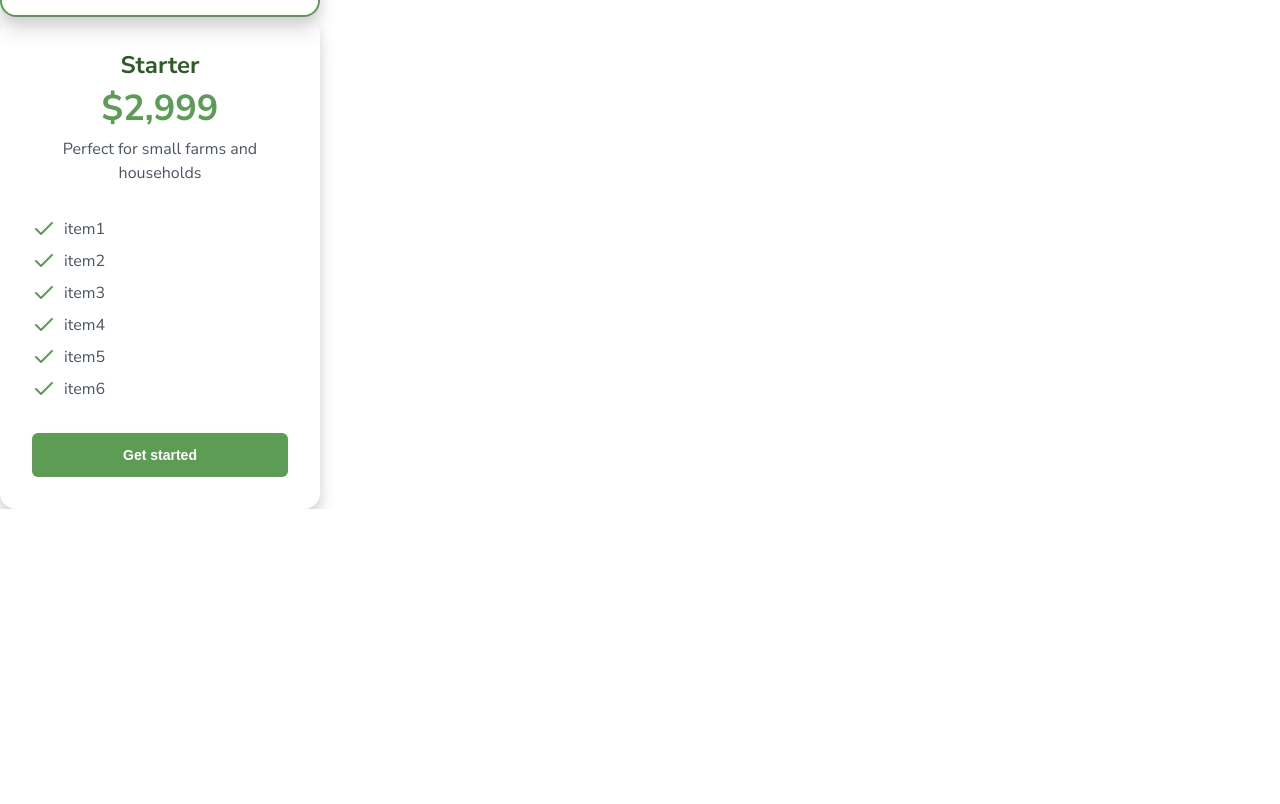
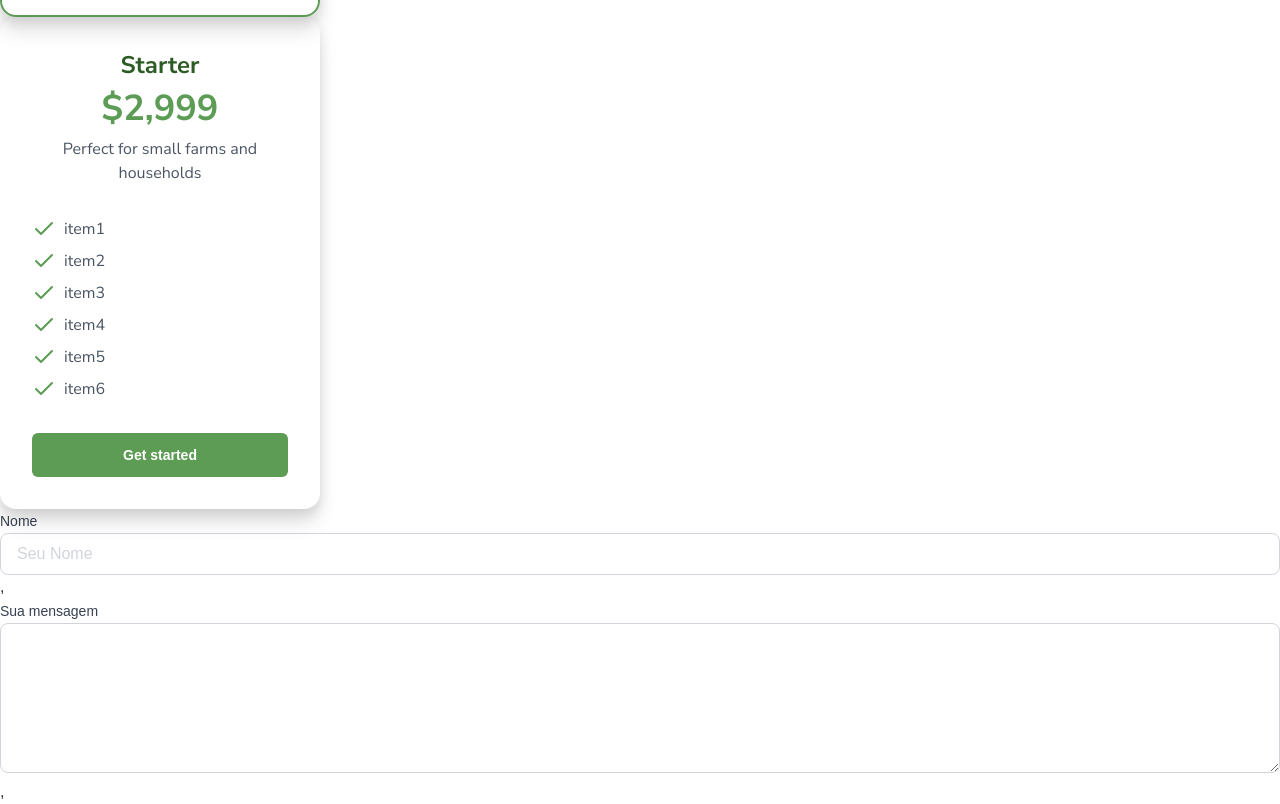
Before and after one commit to Lotus-Bio/lotus-frontend-2.0, a Next.js app: page / in a window 1280 px wide. Shown: the part 1120-1924 px from the top of the page. Before the commit the page ends 1629 px from the top, so only its background shows below. Built offline with nearby package versions, Linux system fonts and the light colour scheme.

Commit message:
cria e utiliza o componente `Input`

```diff
--- a/src/app/page.js
+++ b/src/app/page.js
@@ -6,6 +6,7 @@ import TitleSection from "@/ui/components/TitleSection";
 import CardMission from "@/ui/components/CardMission";
 import CardFeature from "@/ui/components/CardFeature";
 import CardPlan from "@/ui/components/CardPlan";
+import Input from "@/ui/components/Input";
 
 export default function Home() {
   return (
@@ -45,6 +46,23 @@ export default function Home() {
         list={["item1", "item2", "item3", "item4", "item5", "item6"]}
         popular={false}
       />
+      <Input
+        name="name"
+        placeholder="Seu Nome"
+        // value={inputName}
+        label="Nome"
+        onChange={(e) => console.log(e.target.value)}
+      />
+      ,
+      <Input
+        name="message"
+        placeholder="Mensagem"
+        // value={inputMessage}
+        label="Sua mensagem"
+        isTextarea
+        onChange={(e) => console.log(e.target.value)}
+      />
+      ,
     </main>
   );
 }
--- /dev/null
+++ b/src/ui/components/Input/index.jsx
@@ -0,0 +1,27 @@
+import { StyledInput, StyledTextarea, Label } from "./input.style";
+
+const Input = ({
+  name,
+  placeholder,
+  value,
+  onChange,
+  isTextarea = false,
+  label,
+}) => {
+  const InputField = isTextarea ? StyledTextarea : StyledInput;
+
+  return (
+    <div>
+      {label && <Label htmlFor={name}>{label}</Label>}
+      <InputField
+        id={name}
+        name={name}
+        placeholder={placeholder}
+        value={value}
+        onChange={onChange}
+      />
+    </div>
+  );
+};
+
+export default Input;
--- /dev/null
+++ b/src/ui/components/Input/input.style.js
@@ -0,0 +1,37 @@
+import styled, { css } from "styled-components";
+
+const baseInputStyles = css`
+  padding: 0.5rem 1rem;
+  font-size: 1rem;
+  border: 1px solid rgb(209, 213, 219);
+  border-radius: 0.5rem;
+  outline: none;
+  transition: all 0.3s ease;
+  width: 100%;
+  color: rgb(209, 213, 219);
+
+  &::placeholder {
+    color: rgb(209, 213, 219);
+  }
+`;
+
+export const StyledInput = styled.input`
+  ${baseInputStyles}
+`;
+
+export const StyledTextarea = styled.textarea`
+  ${baseInputStyles}
+  height: 150px;
+  resize: vertical;
+
+  &::placeholder {
+    color: rgba(255, 255, 255, 0.6);
+  }
+`;
+
+export const Label = styled.label`
+  color: rgb(55, 65, 81);
+  font-size: 0.875rem;
+  line-height: 1.25rem;
+  margin-bottom: 0.25rem;
+`;
```
